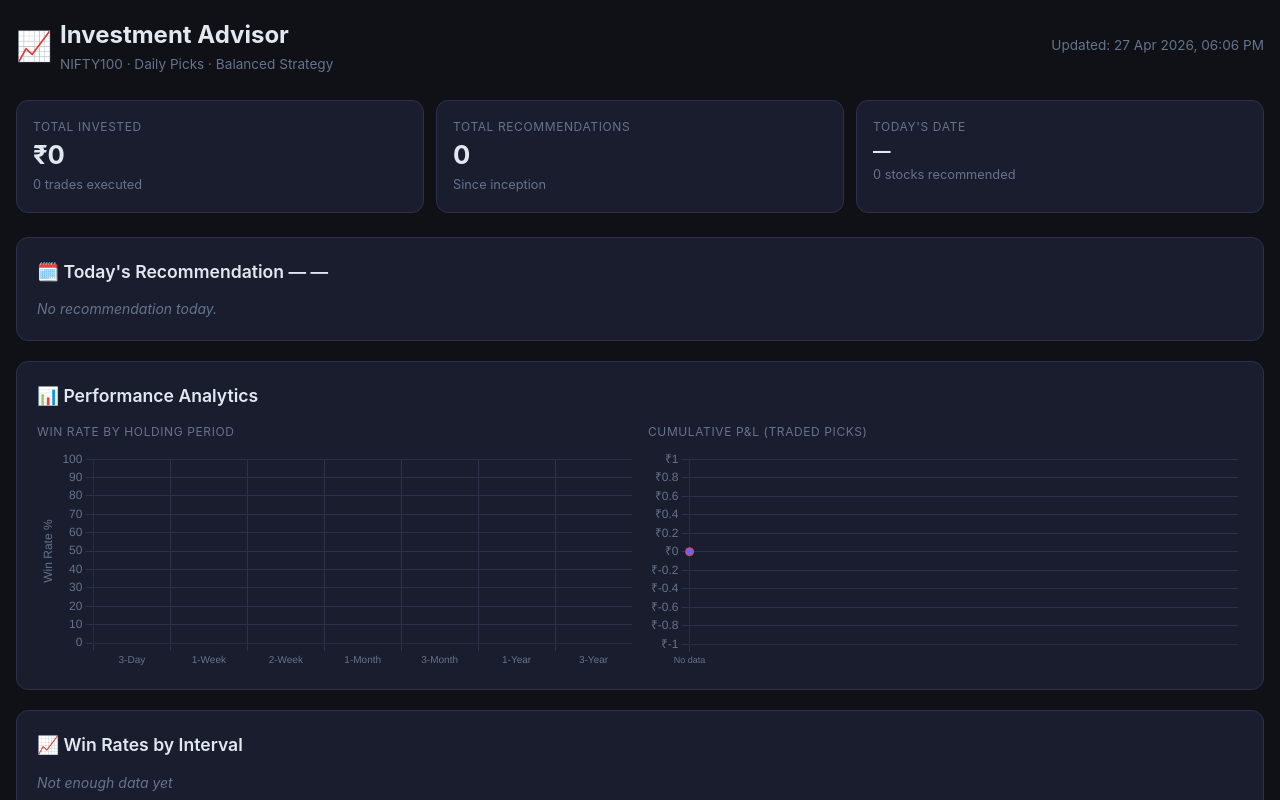
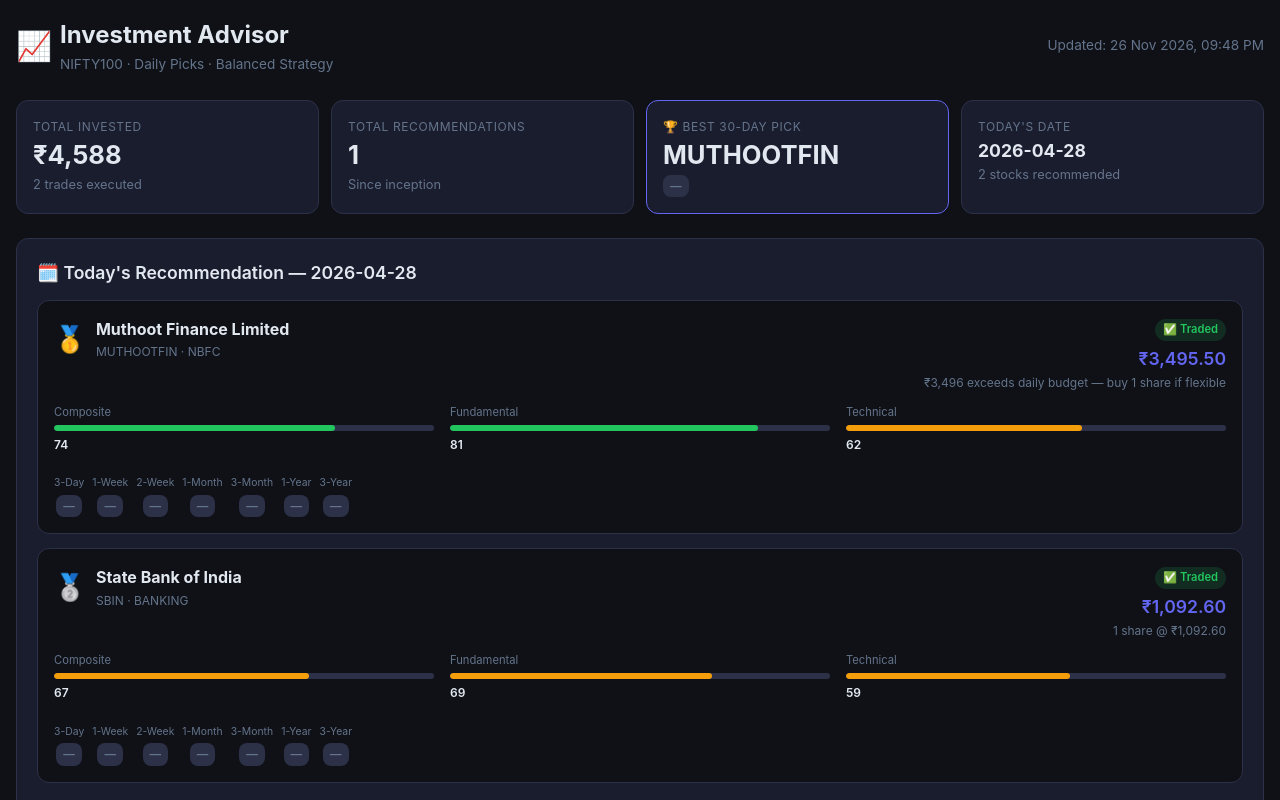
Before and after one commit to adityajain490-ux/investment-dashboard, a plain HTML site: page index.html in a window 1280 px wide. Shown: the top 800 px of the page. Drawn offline with nearby package versions, Linux system fonts and the light colour scheme.

Commit message:
Update dashboard — 2026-11-26 21:48 UTC

```diff
--- a/index.html
+++ b/index.html
@@ -132,33 +132,97 @@
       <div class="subtitle">NIFTY100 · Daily Picks · Balanced Strategy</div>
     </div>
   </div>
-  <div class="subtitle">Updated: 27 Apr 2026, 06:06 PM</div>
+  <div class="subtitle">Updated: 26 Nov 2026, 09:48 PM</div>
 </div>
 
 <!-- KPI Summary -->
 <div class="kpi-row">
   <div class="kpi-card">
     <div class="kpi-title">Total Invested</div>
-    <div class="kpi-value">₹0</div>
-    <div class="kpi-sub">0 trades executed</div>
+    <div class="kpi-value">₹4,588</div>
+    <div class="kpi-sub">2 trades executed</div>
   </div>
   <div class="kpi-card">
     <div class="kpi-title">Total Recommendations</div>
-    <div class="kpi-value">0</div>
+    <div class="kpi-value">1</div>
     <div class="kpi-sub">Since inception</div>
   </div>
-
+  <div class="kpi-card kpi-highlight"><div class="kpi-title">🏆 Best 30-Day Pick</div><div class="kpi-value">MUTHOOTFIN</div><div class="kpi-sub"><span class="badge badge-neutral">—</span></div></div>
   <div class="kpi-card">
     <div class="kpi-title">Today's Date</div>
-    <div class="kpi-value" style="font-size:1.1rem">—</div>
-    <div class="kpi-sub">0 stocks recommended</div>
+    <div class="kpi-value" style="font-size:1.1rem">2026-04-28</div>
+    <div class="kpi-sub">2 stocks recommended</div>
   </div>
 </div>
 
 <!-- Today's Recommendation -->
 <div class="section">
-  <h2>🗓️ Today's Recommendation — —</h2>
-  <p class='muted'>No recommendation today.</p>
+  <h2>🗓️ Today's Recommendation — 2026-04-28</h2>
+
+    <div class="rec-card">
+      <div class="rec-header">
+        <div class="rec-title">
+          <span class="rank-icon">🥇</span>
+          <div>
+            <div class="stock-name">Muthoot Finance Limited</div>
+            <div class="stock-meta">MUTHOOTFIN · NBFC</div>
+          </div>
+        </div>
+        <div class="rec-right">
+          <span class="trade-badge traded">✅ Traded</span>
+          <div class="stock-price">₹3,495.50</div>
+          <div class="qty-note">₹3,496 exceeds daily budget — buy 1 share if flexible</div>
+        </div>
+      </div>
+      <div class="score-row">
+        <div class="score-item">
+          <div class="score-sublabel">Composite</div>
+          <div class="score-bar-wrap"><div class="score-bar" style="width:74%;background:#22c55e"></div></div><span class="score-label">74</span>
+        </div>
+        <div class="score-item">
+          <div class="score-sublabel">Fundamental</div>
+          <div class="score-bar-wrap"><div class="score-bar" style="width:81%;background:#22c55e"></div></div><span class="score-label">81</span>
+        </div>
+        <div class="score-item">
+          <div class="score-sublabel">Technical</div>
+          <div class="score-bar-wrap"><div class="score-bar" style="width:62%;background:#f59e0b"></div></div><span class="score-label">62</span>
+        </div>
+      </div>
+      <div class="metrics-row"></div>
+      <div class="returns-row"><div class="return-cell"><div class="return-label">3-Day</div><span class="badge badge-neutral">—</span></div><div class="return-cell"><div class="return-label">1-Week</div><span class="badge badge-neutral">—</span></div><div class="return-cell"><div class="return-label">2-Week</div><span class="badge badge-neutral">—</span></div><div class="return-cell"><div class="return-label">1-Month</div><span class="badge badge-neutral">—</span></div><div class="return-cell"><div class="return-label">3-Month</div><span class="badge badge-neutral">—</span></div><div class="return-cell"><div class="return-label">1-Year</div><span class="badge badge-neutral">—</span></div><div class="return-cell"><div class="return-label">3-Year</div><span class="badge badge-neutral">—</span></div></div>
+    </div>
+    <div class="rec-card">
+      <div class="rec-header">
+        <div class="rec-title">
+          <span class="rank-icon">🥈</span>
+          <div>
+            <div class="stock-name">State Bank of India</div>
+            <div class="stock-meta">SBIN · BANKING</div>
+          </div>
+        </div>
+        <div class="rec-right">
+          <span class="trade-badge traded">✅ Traded</span>
+          <div class="stock-price">₹1,092.60</div>
+          <div class="qty-note">1 share @ ₹1,092.60</div>
+        </div>
+      </div>
+      <div class="score-row">
+        <div class="score-item">
+          <div class="score-sublabel">Composite</div>
+          <div class="score-bar-wrap"><div class="score-bar" style="width:67%;background:#f59e0b"></div></div><span class="score-label">67</span>
+        </div>
+        <div class="score-item">
+          <div class="score-sublabel">Fundamental</div>
+          <div class="score-bar-wrap"><div class="score-bar" style="width:69%;background:#f59e0b"></div></div><span class="score-label">69</span>
+        </div>
+        <div class="score-item">
+          <div class="score-sublabel">Technical</div>
+          <div class="score-bar-wrap"><div class="score-bar" style="width:59%;background:#f59e0b"></div></div><span class="score-label">59</span>
+        </div>
+      </div>
+      <div class="metrics-row"></div>
+      <div class="returns-row"><div class="return-cell"><div class="return-label">3-Day</div><span class="badge badge-neutral">—</span></div><div class="return-cell"><div class="return-label">1-Week</div><span class="badge badge-neutral">—</span></div><div class="return-cell"><div class="return-label">2-Week</div><span class="badge badge-neutral">—</span></div><div class="return-cell"><div class="return-label">1-Month</div><span class="badge badge-neutral">—</span></div><div class="return-cell"><div class="return-label">3-Month</div><span class="badge badge-neutral">—</span></div><div class="return-cell"><div class="return-label">1-Year</div><span class="badge badge-neutral">—</span></div><div class="return-cell"><div class="return-label">3-Year</div><span class="badge badge-neutral">—</span></div></div>
+    </div>
 </div>
 
 <!-- Performance Charts -->
@@ -202,7 +266,25 @@
           <th class="center">90-Day</th>
         </tr>
       </thead>
-      <tbody><tr><td colspan='8' class='center'>No history yet</td></tr></tbody>
+      <tbody><tr>
+              <td>2026-04-28</td>
+              <td><strong>MUTHOOTFIN</strong></td>
+              <td>₹3,495.50</td>
+              <td>73.9/100</td>
+              <td class="center">✅</td>
+              <td class="center"><span class="badge badge-neutral">—</span></td>
+              <td class="center"><span class="badge badge-neutral">—</span></td>
+              <td class="center"><span class="badge badge-neutral">—</span></td>
+            </tr><tr>
+              <td>2026-04-28</td>
+              <td><strong>SBIN</strong></td>
+              <td>₹1,092.60</td>
+              <td>66.6/100</td>
+              <td class="center">✅</td>
+              <td class="center"><span class="badge badge-neutral">—</span></td>
+              <td class="center"><span class="badge badge-neutral">—</span></td>
+              <td class="center"><span class="badge badge-neutral">—</span></td>
+            </tr></tbody>
     </table>
   </div>
 </div>
```
